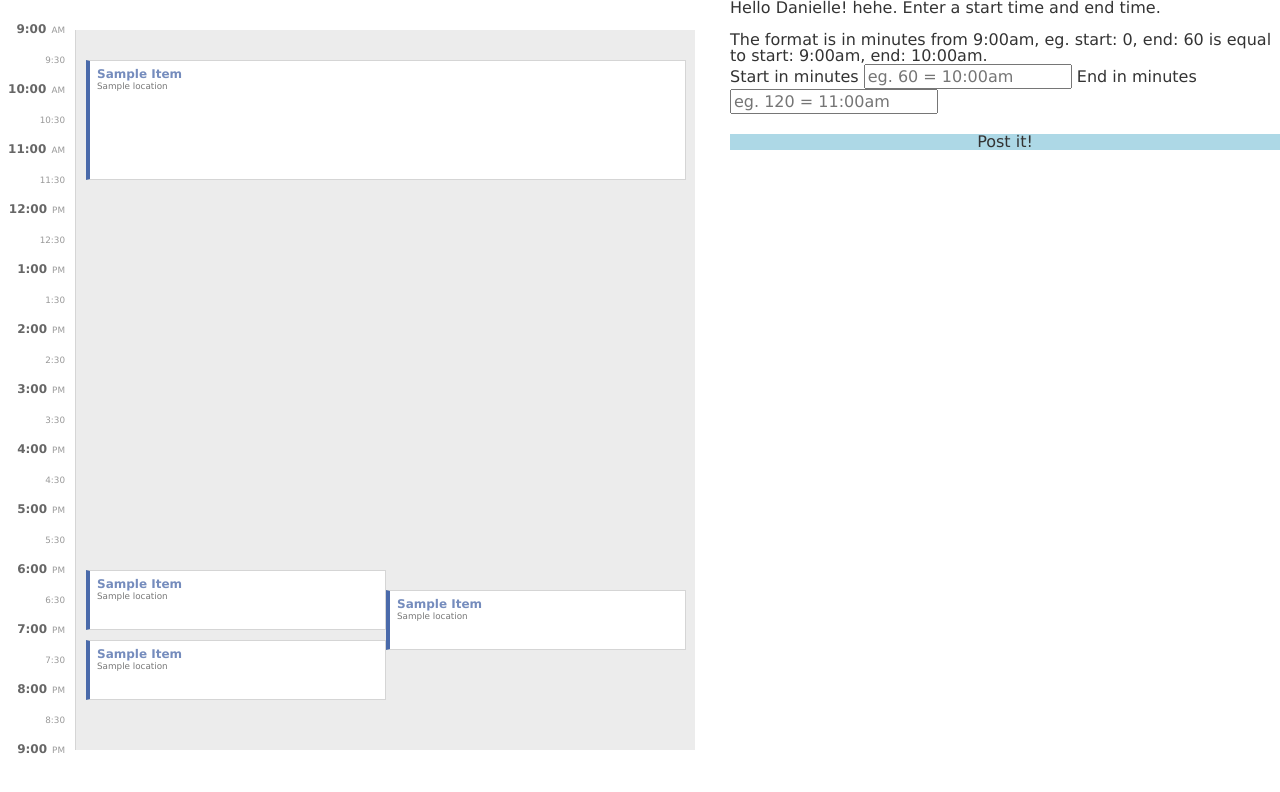
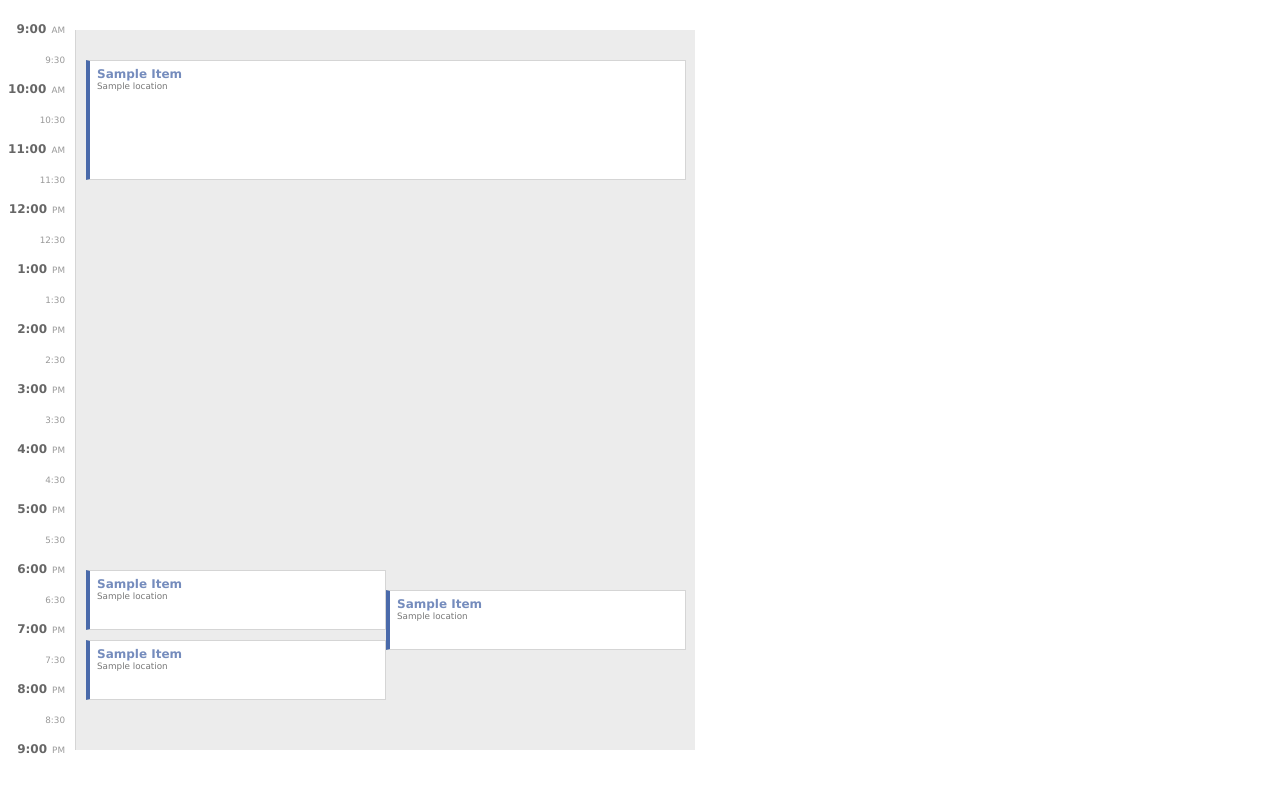
Before and after one commit to missyjcat/calendar-app, a plain HTML site: page index.html in a window 1280 px wide. Drawn offline with nearby package versions, Linux system fonts and the light colour scheme.

Commit message:
removed UI for adding events

```diff
--- a/index.html
+++ b/index.html
@@ -33,13 +33,5 @@
                 </div>
         </div>
     </div>
-    <div style="position: absolute;left: 730px;">
-        <form name="userInput">
-            <p>Hello Danielle! hehe. Enter a start time and end time. <br><br>The format is in minutes from 9:00am, eg. start: 0, end: 60 is equal to start: 9:00am, end: 10:00am.</p>
-            <label>Start in minutes</label> <input type="text" id="startMin" placeholder="eg. 60 = 10:00am" />
-            <label>End in minutes</label><input type="text" id="endMin" placeholder="eg. 120 = 11:00am" />
-            <div class="button" onclick="layOutDaysButton();" style="background-color: lightblue; margin-top: 20px; text-align: center;">Post it!</div>
-        </form>
-    </div>
 </body>
 </html>
--- a/js/calendar.js
+++ b/js/calendar.js
@@ -89,7 +89,7 @@
                 starts.push(item1.start, item2.start);
                 ends.push(item1.end, item2.end);
 
-                /*
+                /**
                  * The start and end times of the overlap is determined by the
                  * lowest start time and the highest end time of two verified
                  * overlapping items
@@ -627,9 +627,3 @@ var layOutDays = function(events) {
 
     return scope.items;
 };
-
-var layOutDaysButton = function() {
-    var start = document.getElementById('startMin').value;
-    var end = document.getElementById('endMin').value;
-    layOutDays([{start: parseFloat(start), end: parseFloat(end)}]);
-};
```
